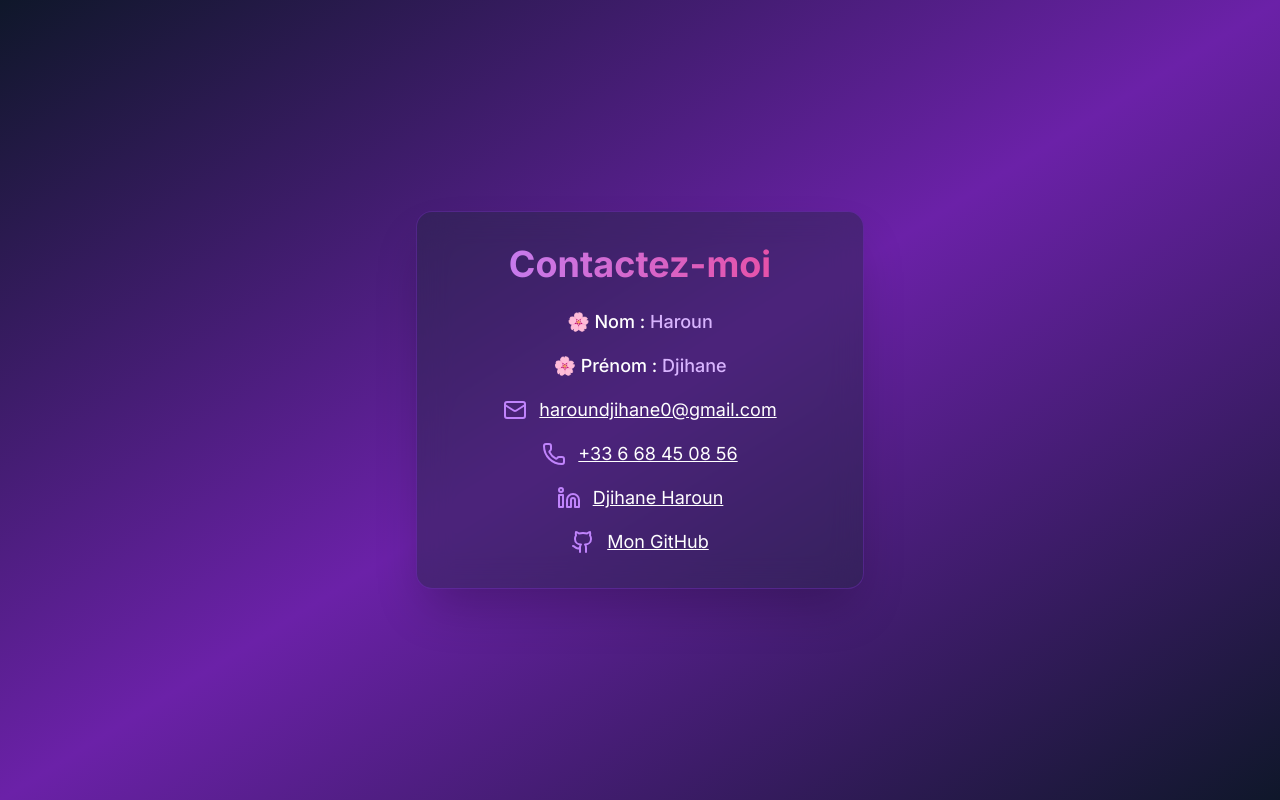
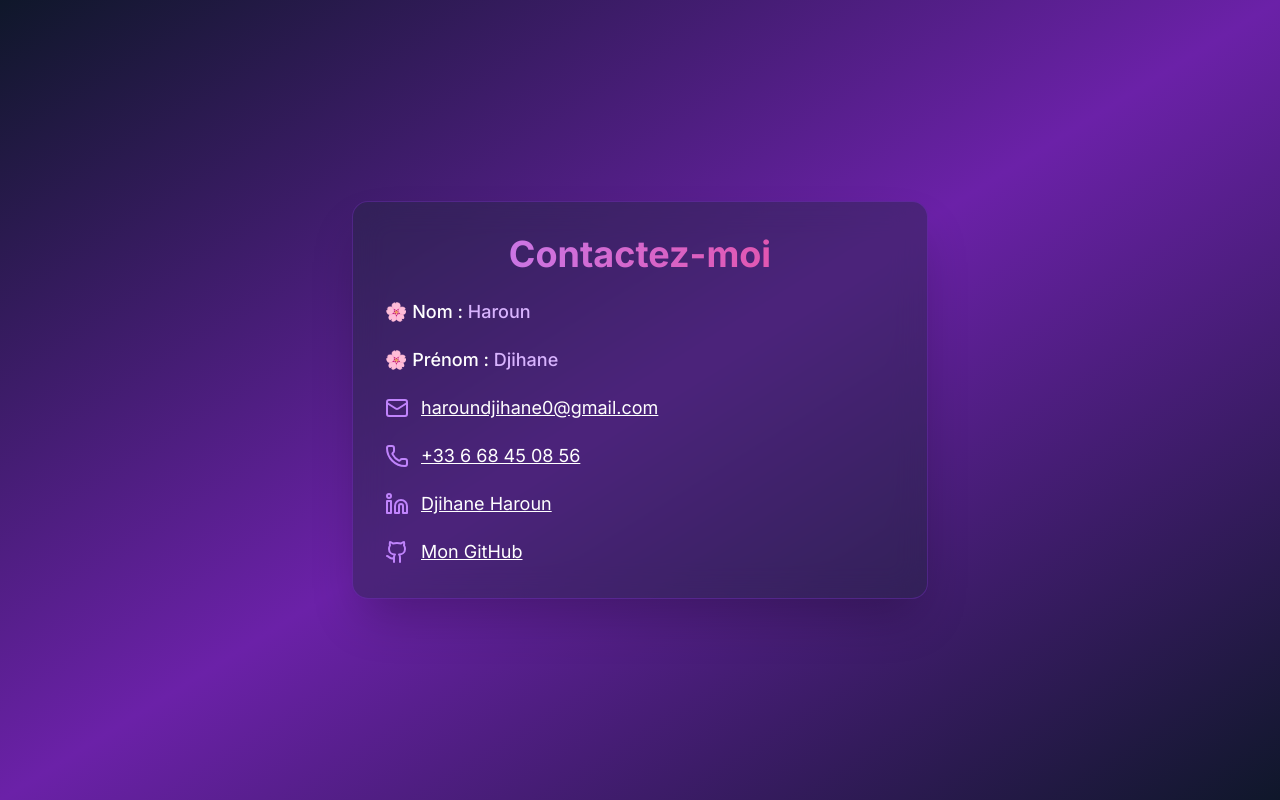
Before and after one commit to Jiane77/portfolio-bts-sio, a React (Vite) app: page / in a window 1280 px wide. Shown: the part 8678-9478 px from the top of the page. Built offline with nearby package versions, Linux system fonts and the light colour scheme.

Commit message:
Update Contact component to be responsive across all screen sizes

```diff
--- a/src/assets/components/contact.tsx
+++ b/src/assets/components/contact.tsx
@@ -6,30 +6,29 @@ const Contact = () => {
       id="contact"
       className="min-h-screen flex flex-col items-center justify-center bg-gradient-to-br from-slate-900 via-purple-800 to-slate-900 text-white px-6"
     >
-      <div className="max-w-md w-full bg-slate-800/40 backdrop-blur-lg rounded-2xl shadow-2xl p-8 text-center border border-purple-600/30 transition-transform duration-300 hover:scale-105">
+      <div className="max-w-xl w-full bg-slate-800/40 backdrop-blur-lg rounded-2xl shadow-2xl p-8 text-center border border-purple-600/30 transition-transform duration-300 hover:scale-105">
         <h2 className="text-4xl font-bold mb-6 bg-gradient-to-r from-purple-400 to-pink-500 text-transparent bg-clip-text">
           Contactez-moi
         </h2>
 
-        <div className="space-y-4 text-lg">
-          <p className="font-medium">🌸 Nom : <span className="text-purple-300">Haroun</span></p>
-          <p className="font-medium">🌸 Prénom : <span className="text-purple-300">Djihane</span></p>
-
-          <div className="flex items-center justify-center gap-3">
+        <div className="space-y-5 text-lg">
+          <p className="text-start font-medium">🌸 Nom : <span className="text-purple-300">Haroun</span></p>
+          <p className="text-start font-medium">🌸 Prénom : <span className="text-purple-300">Djihane</span></p>
+          <div className=" text-start flex items-center justify-start gap-3">
             <Mail className="text-purple-400" />
             <a href="mailto:haroundjihane0@gmail.com" className="hover:text-purple-300 underline">
               haroundjihane0@gmail.com
             </a>
           </div>
 
-          <div className="flex items-center justify-center gap-3">
+          <div className="flex items-center justify-start gap-3">
             <Phone className="text-purple-400" />
             <a href="tel:+33668450856" className="hover:text-purple-300 underline">
               +33 6 68 45 08 56
             </a>
           </div>
 
-          <div className="flex items-center justify-center gap-3">
+          <div className="flex items-center justify-start gap-3">
             <Linkedin className="text-purple-400" />
             <a
               href="https://www.linkedin.com/in/djihane-haroun-183068348/"
@@ -40,7 +39,7 @@ const Contact = () => {
             </a>
           </div>
 
-          <div className="flex items-center justify-center gap-3">
+          <div className="flex items-center justify-start gap-3">
             <Github className="text-purple-400" />
             <a
               href="https://github.com/Jiane77"
```
